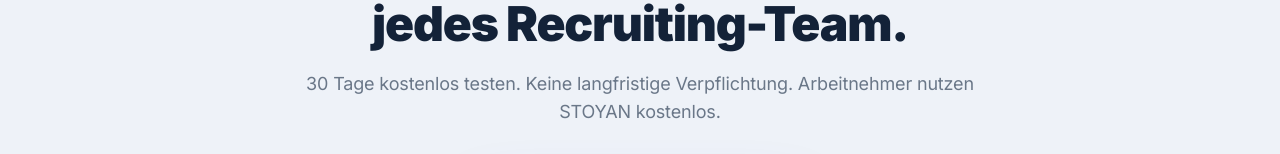
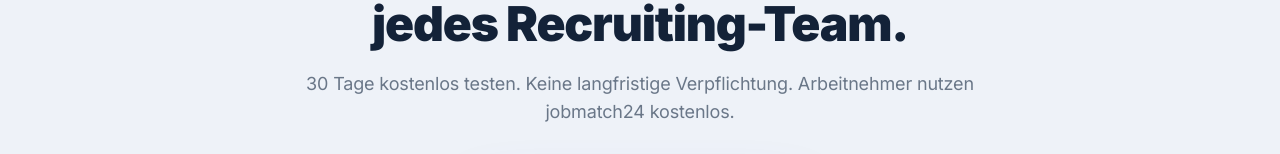
Before and after one commit to tharunthavae-47/Stoyan, a Next.js app: page /preise in a window 1280 px wide. Shown: the part 268-422 px from the top of the page. Built offline with nearby package versions, Linux system fonts and the light colour scheme; no server answers.

Commit message:
Update page.tsx

```diff
--- a/app/preise/page.tsx
+++ b/app/preise/page.tsx
@@ -14,7 +14,7 @@
         </h1>
         <p className="mx-auto mt-4 max-w-2xl text-pretty text-lg text-[var(--muted)]">
           30 Tage kostenlos testen. Keine langfristige Verpflichtung.
-          Arbeitnehmer nutzen STOYAN kostenlos.
+          Arbeitnehmer nutzen jobmatch24 kostenlos.
         </p>
       </section>
 
```
